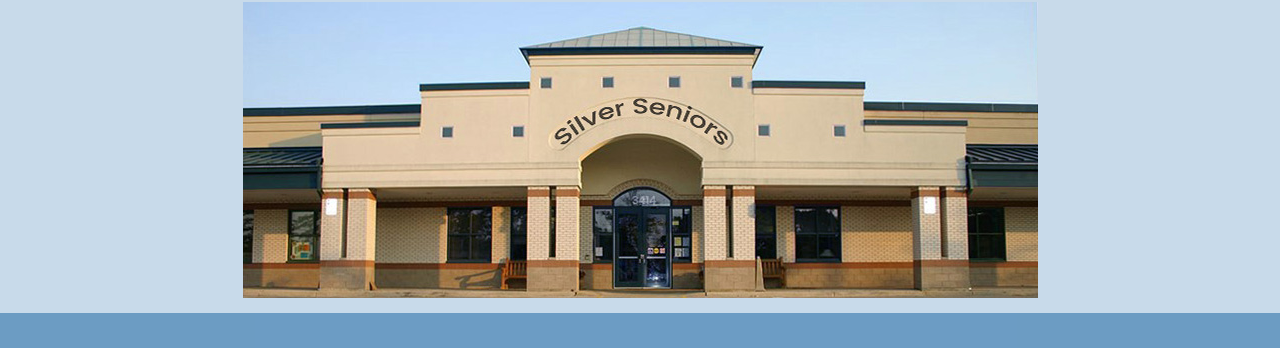
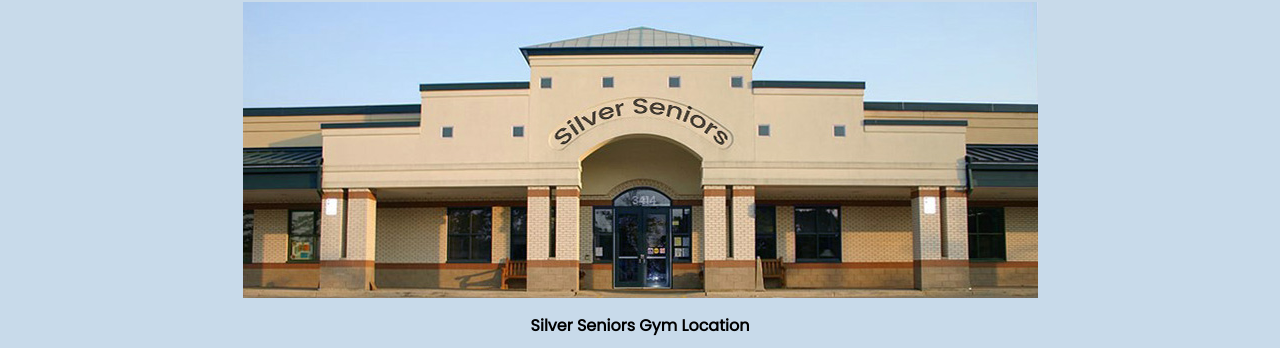
Before and after one commit to cschepers0002/silverseniors, a plain HTML site: page about.html in a window 1280 px wide. Shown: the part 1641-1989 px from the top of the page. Drawn offline with Linux system fonts and the light colour scheme.

Commit message:
added caption to img

```diff
--- a/about.html
+++ b/about.html
@@ -94,6 +94,7 @@
         </div><!--/wrapper-->
   <img id="building" src="building1.jpg" alt="Silver Seniors Building">
   <!-- this image is from https://www.ahpd.org/programs/seniors-50-plus/ -->
+  <b><figcaption>Silver Seniors Gym Location</figcaption></b>
 
 
 
--- a/styles.css
+++ b/styles.css
@@ -66,7 +66,11 @@ img{
     max-width:100%;
 }
 
-h1{
+figcaption{
+  block: inline;
+  font-family: Poppins, sans-serif;
+text-align: center;
+margin: auto auto 15px auto;
 
 }
 
```
